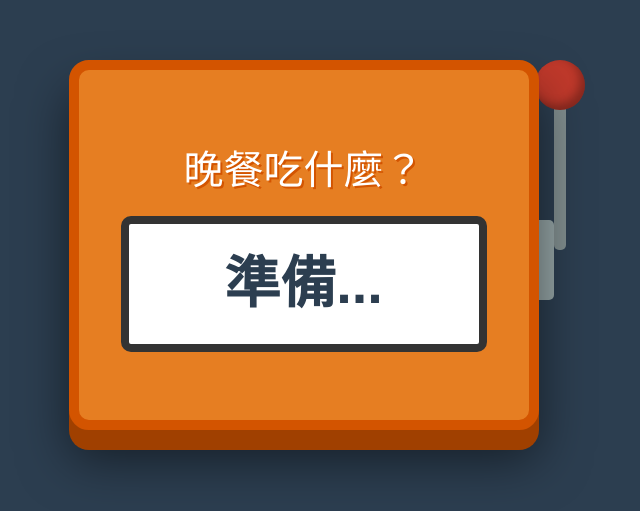
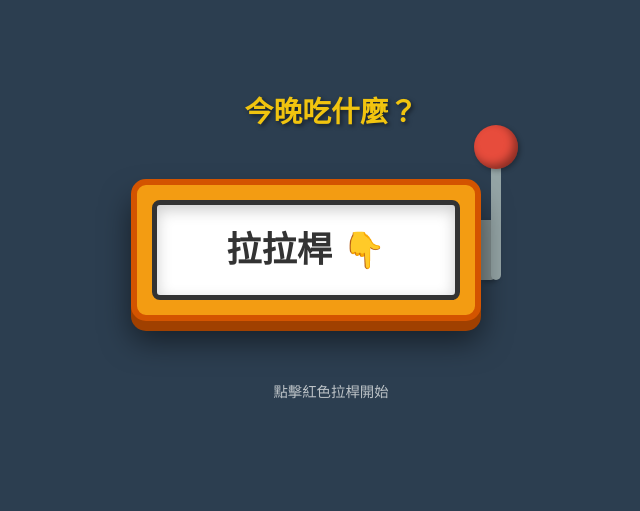
Before and after one commit to k1mmu0206/dinner, a plain HTML site: page index.html in a window 1280 px wide. Shown: the part 155-666 px from the top of the page, without its empty margins (309-949 px from the left). Drawn offline with Linux system fonts and the light colour scheme.

Commit message:
Update index.html

```diff
--- a/index.html
+++ b/index.html
@@ -2,166 +2,188 @@
 <html lang="zh-TW">
 <head>
     <meta charset="UTF-8">
-    <meta name="viewport" content="width=device-width, initial-scale=1.0">
-    <title>豪華型晚餐拉霸機</title>
+    <meta name="viewport" content="width=device-width, initial-scale=1.0, maximum-scale=1.0, user-scalable=no">
+    <title>晚餐拉霸機-行動版</title>
     <style>
         :root {
-            --machine-color: #e67e22;
-            --handle-color: #7f8c8d;
-            --knob-color: #c0392b;
+            --machine-color: #f39c12;
+            --machine-border: #d35400;
+            --handle-color: #95a5a6;
+            --knob-color: #e74c3c;
+            --window-bg: #ffffff;
+        }
+
+        * {
+            box-sizing: border-box;
+            -webkit-tap-highlight-color: transparent;
         }
 
         body {
             background-color: #2c3e50;
+            margin: 0;
             display: flex;
+            flex-direction: column;
             justify-content: center;
             align-items: center;
             height: 100vh;
-            margin: 0;
             font-family: "Microsoft JhengHei", sans-serif;
+            overflow: hidden;
         }
 
-        /* 整體容器，包含機器與拉桿 */
-        .slot-container {
+        /* 標題 */
+        .title {
+            color: #f1c40f;
+            font-size: 1.8rem;
+            margin-bottom: 20px;
+            font-weight: bold;
+            text-shadow: 2px 2px 4px rgba(0,0,0,0.5);
+        }
+
+        /* 主容器：讓拉桿跟機器緊貼 */
+        .game-area {
             display: flex;
             align-items: center;
+            width: 95%;
+            max-width: 400px; /* 手機寬度限制 */
+            justify-content: center;
         }
 
         /* 拉霸機主體 */
-        .machine-body {
-            width: 450px;
-            height: 350px;
+        .slot-machine {
+            flex: 1;
             background: var(--machine-color);
-            border: 10px solid #d35400;
-            border-radius: 20px;
-            box-shadow: 0 20px 0 #a04000, 0 30px 50px rgba(0,0,0,0.5);
-            display: flex;
-            flex-direction: column;
-            align-items: center;
-            justify-content: center;
+            border: 6px solid var(--machine-border);
+            border-radius: 15px;
+            padding: 15px;
+            box-shadow: 0 10px 0 #a04000, 0 20px 30px rgba(0,0,0,0.5);
             position: relative;
             z-index: 2;
         }
 
-        .title {
-            color: white;
-            font-size: 2.5rem;
-            text-shadow: 2px 2px 0 #d35400;
-            margin-bottom: 20px;
+        /* 顯示窗口 */
+        .window {
+            height: 100px;
+            background: var(--window-bg);
+            border: 5px solid #333;
+            border-radius: 8px;
+            overflow: hidden;
+            position: relative;
+            box-shadow: inset 0 5px 15px rgba(0,0,0,0.2);
         }
 
-        /* 顯示窗口 */
-        .slot-window {
-            width: 350px;
-            height: 120px;
-            background: #fff;
-            border: 8px solid #333;
-            border-radius: 10px;
-            overflow: hidden;
-            position: relative;
-        }
-
-        /* 滾動內容 */
-        .slot-reel {
+        /* 滾輪 */
+        .reel {
             list-style: none;
             padding: 0;
             margin: 0;
-            text-align: center;
+            width: 100%;
             position: absolute;
-            width: 100%;
             top: 0;
+            transition: top 0s;
         }
 
-        .slot-item {
-            height: 120px;
-            line-height: 120px;
-            font-size: 3.5rem;
+        .item {
+            height: 100px;
+            line-height: 90px; /* 稍微修正垂直置中 */
+            text-align: center;
+            font-size: 2.2rem;
             font-weight: bold;
-            color: #2c3e50;
+            color: #333;
+            white-space: nowrap;
         }
 
-        /* 拉桿組件 */
-        .handle-box {
-            width: 60px;
-            height: 250px;
+        /* 拉桿區域 */
+        .lever-container {
+            width: 50px;
+            height: 200px;
             position: relative;
+            display: flex;
+            justify-content: flex-start;
             cursor: pointer;
-            margin-left: -5px; /* 與主體連接 */
         }
 
         /* 拉桿基座 */
-        .handle-base {
-            width: 20px;
-            height: 80px;
-            background: #95a5a6;
-            position: absolute;
-            top: 100px;
+        .lever-base {
+            width: 15px;
+            height: 60px;
+            background: #7f8c8d;
+            margin-top: 70px;
             border-radius: 0 5px 5px 0;
+            box-shadow: 2px 2px 5px rgba(0,0,0,0.3);
         }
 
-        /* 拉桿長條 */
-        .handle-rod {
-            width: 12px;
-            height: 150px;
+        /* 拉桿桿身 */
+        .lever-rod {
+            width: 10px;
+            height: 120px;
             background: var(--handle-color);
             position: absolute;
-            left: 20px;
-            top: -20px;
+            left: 10px;
+            bottom: 70px;
             border-radius: 5px;
             transform-origin: bottom center;
-            transition: transform 0.2s ease-in;
+            transition: transform 0.3s ease-out;
             z-index: 1;
         }
 
         /* 拉桿球球 */
-        .handle-knob {
-            width: 50px;
-            height: 50px;
+        .lever-knob {
+            width: 44px;
+            height: 44px;
             background: var(--knob-color);
             border-radius: 50%;
             position: absolute;
-            top: -40px;
-            left: -19px;
-            box-shadow: inset -5px -5px 10px rgba(0,0,0,0.3);
+            top: -35px;
+            left: -17px;
+            box-shadow: inset -4px -4px 8px rgba(0,0,0,0.4), 2px 2px 5px rgba(0,0,0,0.3);
         }
 
-        /* 拉下時的動畫類別 */
-        .pull-animation {
-            transform: rotateX(70deg) translateY(50px);
+        /* 動畫效果：拉下拉桿 */
+        .lever-rod.pulled {
+            transform: rotateX(60deg) scaleY(0.5);
         }
 
-        /* 慶祝效果 */
-        @keyframes bounce {
-            0%, 100% { transform: scale(1); }
-            50% { transform: scale(1.1); }
+        /* 中獎跳動 */
+        @keyframes win-glow {
+            0% { transform: scale(1); color: #333; }
+            50% { transform: scale(1.1); color: #e67e22; }
+            100% { transform: scale(1); color: #333; }
         }
         .winner {
-            animation: bounce 0.5s infinite;
-            color: #e74c3c !important;
+            animation: win-glow 0.5s ease infinite;
+        }
+
+        .hint {
+            color: #bdc3c7;
+            margin-top: 30px;
+            font-size: 0.9rem;
         }
     </style>
 </head>
 <body>
 
-<div class="slot-container">
-    <!-- 主機部 -->
-    <div class="machine-body">
-        <div class="title">晚餐吃什麼？</div>
-        <div class="slot-window">
-            <ul class="slot-reel" id="reel">
-                <li class="slot-item">準備...</li>
-            </ul>
+    <div class="title">今晚吃什麼？</div>
+
+    <div class="game-area">
+        <!-- 機器 -->
+        <div class="slot-machine">
+            <div class="window">
+                <ul class="reel" id="reel">
+                    <li class="item">拉拉桿 👇</li>
+                </ul>
+            </div>
+        </div>
+
+        <!-- 拉桿 -->
+        <div class="lever-container" onclick="handlePull()">
+            <div class="lever-base"></div>
+            <div class="lever-rod" id="rod">
+                <div class="lever-knob"></div>
+            </div>
         </div>
     </div>
 
-    <!-- 拉桿部 -->
-    <div class="handle-box" onclick="pullLever()">
-        <div class="handle-base"></div>
-        <div class="handle-rod" id="rod">
-            <div class="handle-knob"></div>
-        </div>
-    </div>
-</div>
+    <div class="hint">點擊紅色拉桿開始</div>
 
 <script>
     const options = ["牛肉麵", "排骨飯", "牛排", "咖哩飯", "義大利麵", "拉麵", "麥當勞", "臭豆腐", "炒飯"];
@@ -169,68 +191,67 @@
     const rod = document.getElementById('rod');
     let isSpinning = false;
 
-    function pullLever() {
+    function handlePull() {
         if (isSpinning) return;
 
+        // 觸發拉桿動作
         isSpinning = true;
+        rod.classList.add('pulled');
 
-        // 1. 播放拉桿動畫
-        rod.classList.add('pull-animation');
+        // 手機震動反饋 (若支援)
+        if (navigator.vibrate) navigator.vibrate(50);
 
-        // 2. 隨機決定結果
+        // 隨機決定結果
         const finalChoice = options[Math.floor(Math.random() * options.length)];
 
-        // 3. 延遲一下開始滾動 (讓拉桿動作完成)
+        // 延遲一下回彈並開始滾動
         setTimeout(() => {
-            rod.classList.remove('pull-animation');
-            startSpinning(finalChoice);
+            rod.classList.remove('pulled');
+            startSpin(finalChoice);
         }, 300);
     }
 
-    function startSpinning(finalChoice) {
-        // 清空滾輪並填入隨機假資料增加滾動感
+    function startSpin(finalChoice) {
+        const itemHeight = 100; // 必須與 CSS item height 一致
+        const spinCount = 25;   // 滾動次數
+
+        // 建立滾輪清單
         reel.innerHTML = '';
-        const spinCount = 20; // 滾動次數
+        let tempOptions = [];
+        for (let i = 0; i < spinCount; i++) {
+            tempOptions.push(options[Math.floor(Math.random() * options.length)]);
+        }
+        tempOptions.push(finalChoice);
 
-        // 建立隨機列表
-        let tempItems = [];
-        for (let i = 0; i < spinCount; i++) {
-            tempItems.push(options[Math.floor(Math.random() * options.length)]);
-        }
-        tempItems.push(finalChoice); // 最後一個是真正的結果
-
-        // 將項目加入 HTML
-        tempItems.forEach(item => {
+        tempOptions.forEach(text => {
             const li = document.createElement('li');
-            li.className = 'slot-item';
-            li.innerText = item;
+            li.className = 'item';
+            li.innerText = text;
             reel.appendChild(li);
         });
 
-        // 動畫邏輯：使用 CSS Transition 達成平滑滾動
-        const itemHeight = 120;
-        const totalDistance = (tempItems.length - 1) * itemHeight;
-
+        // 動畫設定
+        const totalDistance = (tempOptions.length - 1) * itemHeight;
         reel.style.transition = 'none';
         reel.style.top = '0px';
 
         // 強制重繪
         reel.offsetHeight;
 
-        // 開始快速滑動
-        reel.style.transition = `top ${spinCount * 0.1}s cubic-bezier(0.45, 0.05, 0.55, 0.95)`;
+        // 開始滾動
+        const duration = 2.5; // 秒
+        reel.style.transition = `top ${duration}s cubic-bezier(0.15, 0, 0.15, 1)`;
         reel.style.top = `-${totalDistance}px`;
 
-        // 結束後處理
+        // 結束
         setTimeout(() => {
             isSpinning = false;
-            // 標示中獎文字
             const lastItem = reel.lastElementChild;
             lastItem.classList.add('winner');
 
-            // 讓使用者知道可以再抽一次
-            console.log("今晚就決定吃：" + finalChoice);
-        }, spinCount * 100);
+            // 震動通知結束
+            if (navigator.vibrate) navigator.vibrate([100, 50, 100]);
+        }, duration * 1000);
     }
 </script>
 
```
